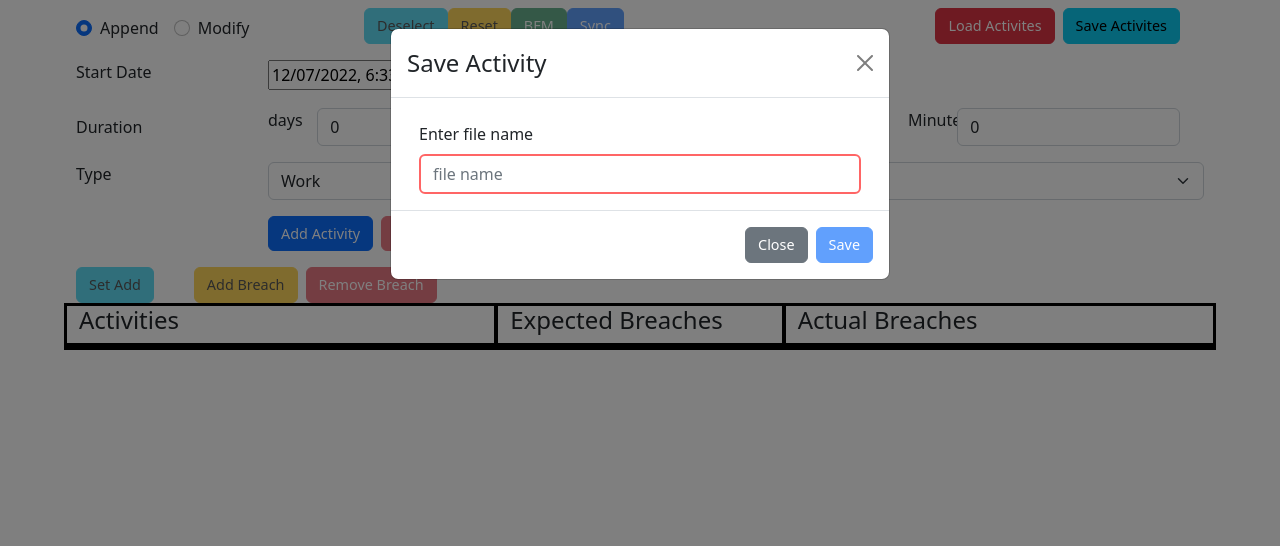
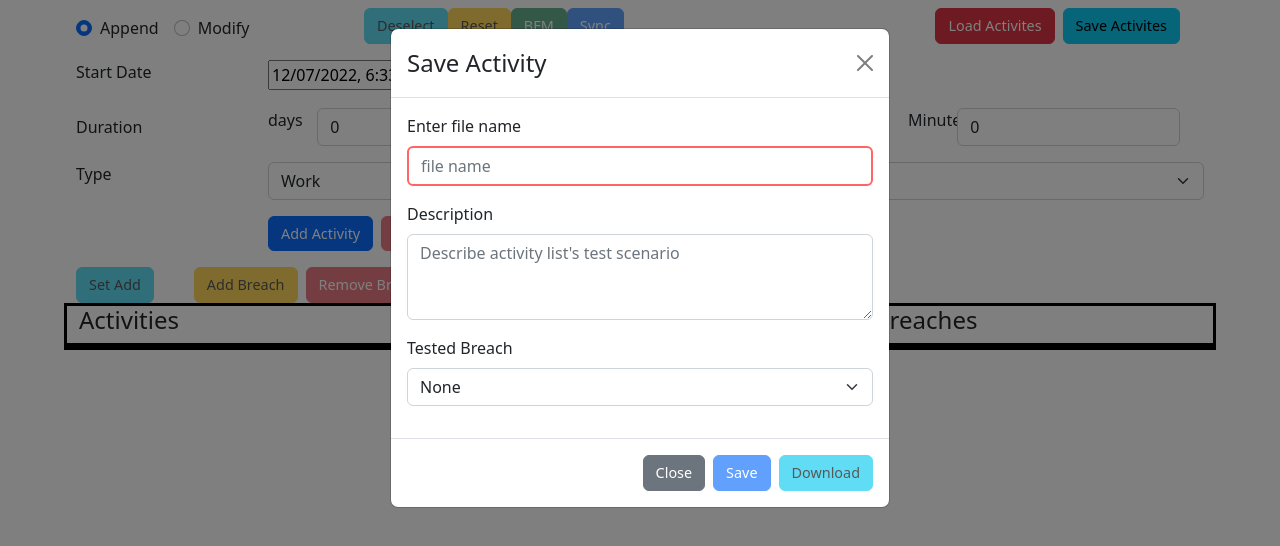
Before and after one commit to empitePasindu/quallogi-visualizer-ui, a React (Create React App) app: page / in a window 1280 px wide. Both pictures are taken after a click on the button "Save Activites". Shown: the top 546 px of the page. Built offline with nearby package versions, Linux system fonts and the light colour scheme.

Commit message:
added upload download from frontend

```diff
--- a/src/App.tsx
+++ b/src/App.tsx
@@ -103,7 +103,7 @@ function App() {
       });
       if (moveOption === MoveOption.moveBeforeActivities) selectedActivity.setDuration(updatedDuration, true);
       else if (moveOption === MoveOption.moveAfterActivites) selectedActivity.setDuration(updatedDuration, false);
-
+      selectedActivity.type = type;
       setActivites([...activities]);
       return;
     }
--- a/src/common/BreachMappings.ts
+++ b/src/common/BreachMappings.ts
@@ -15,7 +15,7 @@ export const breachMappings: TBreachMappings = {
       subBreaches: [
         {
           name: '84 Hour',
-          description: '84 Hour rule',
+          description: '24 continuous hours stationary rest time taken after no more than 84 hours work time',
           documentReference: {
             name: '14 Day 84H Work Breach NHVR Rule',
             description: '14 Day NHVR Rule 1 desciption',
--- a/src/components/Modals.tsx
+++ b/src/components/Modals.tsx
@@ -3,6 +3,8 @@ import { Button, Form, InputGroup, Modal } from 'react-bootstrap';
 import { toast } from 'react-toastify';
 import { getAllSubBreaches, ISubBreach, SubBreach, SubBreachListItem } from '../models/BreachMapper';
 import { Severity } from '../models/RuleBreachCounter';
+import { getActivityListMetaData } from '../services/FatigueApi';
+import FileImporter from './FileImporter';
 
 export enum MoveOption {
   moveAfterActivites,
@@ -126,9 +128,19 @@ export const AddActivityConfirmation = (props: { trigger: boolean; onConfirmatio
   );
 };
 
-export const SaveActivityAsFileConfirmation = (props: { trigger: boolean; onConfirmation: (fileName: string) => void }) => {
+export type SaveActivitiesMetaData = {
+  fileName: string;
+  description?: string;
+  subBreachName?: string;
+};
+
+export const SaveActivityAsFileConfirmation = (props: { trigger: boolean; onConfirmation: (metaData: SaveActivitiesMetaData, download?: boolean) => void }) => {
   const [show, setShow] = useState(false);
   const [fileName, setFileName] = useState('');
+  const [description, setDescription] = useState('');
+  const [subBreachName, setSubBreachName] = useState<string>();
+  const [breachListItems, setBreachListItems] = useState<SubBreachListItem[]>(getAllSubBreaches());
+
   const prevStateRef = useRef(false);
   useEffect(() => {
     if (prevStateRef.current !== props.trigger) {
@@ -147,7 +159,8 @@ export const SaveActivityAsFileConfirmation = (props: { trigger: boolean; onConf
         <Modal.Title>Save Activity</Modal.Title>
       </Modal.Header>
       <Modal.Body>
-        <div className="container mt-2">
+        <Form>
+          <Form.Group className="mb-3">
             <Form.Label>Enter file name</Form.Label>
             <Form.Control
               name="days"
@@ -159,7 +172,34 @@ export const SaveActivityAsFileConfirmation = (props: { trigger: boolean; onConf
               }}
               value={fileName}
             />
-        </div>
+          </Form.Group>
+          <Form.Group className="mb-3">
+            <Form.Label>Description</Form.Label>
+            <Form.Control
+              as="textarea"
+              rows={3}
+              placeholder="Describe activity list's test scenario"
+              onChange={(e) => {
+                setDescription(e.target.value);
+              }}
+              value={description}
+            />
+          </Form.Group>
+
+          <Form.Group className="mb-3">
+            <Form.Label>Tested Breach</Form.Label>
+            <Form.Select onChange={(e) => setSubBreachName(e.target.value)}>
+              <option value={''} key={10}>
+                None
+              </option>
+              {breachListItems.map((sBreach, index) => (
+                <option value={sBreach.subBreach.name} key={index}>
+                  {sBreach.subBreach.name}
+                </option>
+              ))}
+            </Form.Select>
+          </Form.Group>
+        </Form>
       </Modal.Body>
       <Modal.Footer>
         <Button variant="secondary" onClick={handleClose}>
@@ -168,27 +208,51 @@ export const SaveActivityAsFileConfirmation = (props: { trigger: boolean; onConf
         <Button
           variant="primary"
           onClick={() => {
-            props.onConfirmation(fileName);
+            props.onConfirmation({
+              fileName: fileName,
+              description: description !== '' ? description : undefined,
+              subBreachName: subBreachName !== '' ? subBreachName : undefined,
+            });
             handleClose();
           }}
           disabled={fileName.length === 0}
         >
           Save
         </Button>
+        <Button
+          variant="info"
+          onClick={() => {
+            props.onConfirmation(
+              {
+                fileName: fileName,
+                description: description !== '' ? description : undefined,
+                subBreachName: subBreachName !== '' ? subBreachName : undefined,
+              },
+              true,
+            );
+            handleClose();
+          }}
+          disabled={fileName.length === 0}
+        >
+          Download
+        </Button>
       </Modal.Footer>
     </Modal>
   );
 };
 
-export const LoadActivityFileConfirmation = (props: { fileNames: string[]; trigger: boolean; onConfirmation: (fileName: string) => void }) => {
+export const LoadActivityFileConfirmation = (props: { fileNames: string[]; trigger: boolean; onConfirmation: (fileName: string) => void; onDataUpload: (data: any) => void }) => {
   const [show, setShow] = useState(false);
   const [fileNames, setFileNames] = useState<string[]>([]);
   const [selectedFileName, setSelectedFileName] = useState<string>('');
+  const [metaData, setMetaData] = useState<{ subBreachName?: string; description?: string }>();
+  const [uploadFileSelected, setUploadFileSelected] = useState(false);
   const prevStateRef = useRef(false);
   useEffect(() => {
     if (prevStateRef.current !== props.trigger) {
       handleShow();
       prevStateRef.current = props.trigger;
+      setUploadFileSelected(false);
     }
   }, [props.trigger]);
 
@@ -197,6 +261,29 @@ export const LoadActivityFileConfirmation = (props: { fileNames: string[]; trigg
     if (props.fileNames.length > 0) setSelectedFileName(props.fileNames[0]);
   }, [props.fileNames]);
 
+  useEffect(() => {
+    if (selectedFileName && selectedFileName.length !== 0) {
+      getActivityListMetaData(selectedFileName)
+        .then((data) => {
+          setMetaData(data);
+          console.log('metaData', data);
+        })
+        .catch((e) => console.log('failed to get metadata by fileName', selectedFileName, e));
+    }
+  }, [selectedFileName]);
+
+  const onDataUpload = (data: any) => {
+    try {
+      const jsonData = JSON.parse(data);
+      setMetaData({ description: jsonData.description, subBreachName: jsonData.subBreachName });
+      props.onDataUpload(data);
+      setUploadFileSelected(true);
+    } catch (e) {
+      setUploadFileSelected(false);
+      console.log('file upload error', e);
+      toast.error('file parsing failed');
+    }
+  };
   const handleClose = () => setShow(false);
 
   const handleShow = () => setShow(true);
@@ -207,8 +294,13 @@ export const LoadActivityFileConfirmation = (props: { fileNames: string[]; trigg
         <Modal.Title>Save Activity</Modal.Title>
       </Modal.Header>
       <Modal.Body>
-        <div className="container mt-2">
-          <Form.Label>Enter file name</Form.Label>
+        <Form>
+          <Form.Group className="mb-3">
+            <Form.Label>Upload File</Form.Label>
+            <FileImporter onDataReceived={onDataUpload} />
+          </Form.Group>
+          <Form.Group className="mb-3">
+            <Form.Label>Select file name</Form.Label>
             <Form.Select onChange={(e) => setSelectedFileName(e.target.value)}>
               {fileNames.map((file, index) => (
                 <option value={file} key={index}>
@@ -216,7 +308,17 @@ export const LoadActivityFileConfirmation = (props: { fileNames: string[]; trigg
                 </option>
               ))}
             </Form.Select>
-        </div>
+          </Form.Group>
+
+          <Form.Group className="mb-3">
+            <Form.Label className="col-4">Sub Breach</Form.Label>
+            <Form.Text className="col">{metaData?.subBreachName}</Form.Text>
+          </Form.Group>
+          <Form.Group className="mb-3">
+            <Form.Label className="col-4">description</Form.Label>
+            <Form.Text className="col">{metaData?.description}</Form.Text>
+          </Form.Group>
+        </Form>
       </Modal.Body>
       <Modal.Footer>
         <Button variant="secondary" onClick={handleClose}>
@@ -228,7 +330,7 @@ export const LoadActivityFileConfirmation = (props: { fileNames: string[]; trigg
             props.onConfirmation(selectedFileName);
             handleClose();
           }}
-          disabled={selectedFileName.length === 0}
+          disabled={selectedFileName.length === 0 || uploadFileSelected}
         >
           Load
         </Button>
@@ -260,6 +362,11 @@ export const AddBreachDialog = (props: { trigger: boolean; onConfirmation: (subB
     if (subBreachItem) return subBreachItem.subBreach.documentReference.name;
     return '';
   };
+  const getBreachDescription = () => {
+    const subBreachItem = breachListItems.find((sBreach) => sBreach.id === selectedSubBreachId);
+    if (subBreachItem) return subBreachItem.subBreach.description;
+    return '';
+  };
 
   return (
     <Modal show={show} onHide={handleClose}>
@@ -268,8 +375,9 @@ export const AddBreachDialog = (props: { trigger: boolean; onConfirmation: (subB
       </Modal.Header>
       <Modal.Body>
         <div className="container mt-2">
-          <div className="row flex-column">
-            <Form.Label>Select Breach</Form.Label>
+          <div className="row row-cols-2">
+            <Form.Label className="col-4">Select Breach</Form.Label>
+            <div className="col">
               <Form.Select onChange={(e) => setSelectedSubBreachId(Number(e.target.value))}>
                 {breachListItems.map((sBreach, index) => (
                   <option value={sBreach.id} key={index}>
@@ -277,7 +385,9 @@ export const AddBreachDialog = (props: { trigger: boolean; onConfirmation: (subB
                   </option>
                 ))}
               </Form.Select>
-            <Form.Label className="mt-3">NHVR REF : {getNhvrName()}</Form.Label>
+            </div>
+            <Form.Label className="col-4">Severity</Form.Label>
+            <div className="col">
               <InputGroup>
                 <Form.Check
                   radioGroup="severity-group"
@@ -313,6 +423,11 @@ export const AddBreachDialog = (props: { trigger: boolean; onConfirmation: (subB
                 />
               </InputGroup>
             </div>
+            <Form.Label className="col-4">NHVR REF</Form.Label>
+            <Form.Text className="col">{getNhvrName()}</Form.Text>
+            <Form.Label className="col-4">Description</Form.Label>
+            <Form.Text className="col">{getBreachDescription()}</Form.Text>
+          </div>
         </div>
       </Modal.Body>
       <Modal.Footer>
--- a/src/models/BreachMapper.ts
+++ b/src/models/BreachMapper.ts
@@ -49,6 +49,12 @@ export const getAllSubBreaches = (): SubBreachListItem[] => {
   return subBreaches;
 };
 
+export const getISubBreachByName = (subBreachName: string): ISubBreach => {
+  const subBreachItem = getAllSubBreaches().find((sb) => sb.subBreach.name === subBreachName);
+  if (!subBreachItem) throw Error('getSubBreachByName:: no subBreach with name ' + subBreachName);
+  return subBreachItem.subBreach;
+};
+
 const getMainBreachBySubBreachName = (subBreachName: string) => {
   const mainBreach = mainBreaches.find((mb) => mb.subBreaches.find((sb) => sb.name === subBreachName));
   if (!mainBreach) throw Error('getMainBreachBySubBreachName::could not find mainBreach by subBreachName,' + subBreachName);
@@ -82,8 +88,13 @@ export class SubBreach implements ISubBreach {
   setSelected(select: boolean) {
     this.selected = select;
   }
+
   /**to remove circular referance when saving the activities */
   public getSaveObject(): ISubBreach {
     return { name: this.name, description: this.description, documentReference: this.documentReference, severity: this.severity };
   }
+
+  static fromName(id: number, subBreachName: string, activity: Activity) {
+    return new SubBreach(id, getISubBreachByName(subBreachName), activity);
+  }
 }
```
Also changed, not shown: src/services/FatigueApi.ts (+19 -2 lines). Lines whose indentation alone changed are shown as unchanged.
